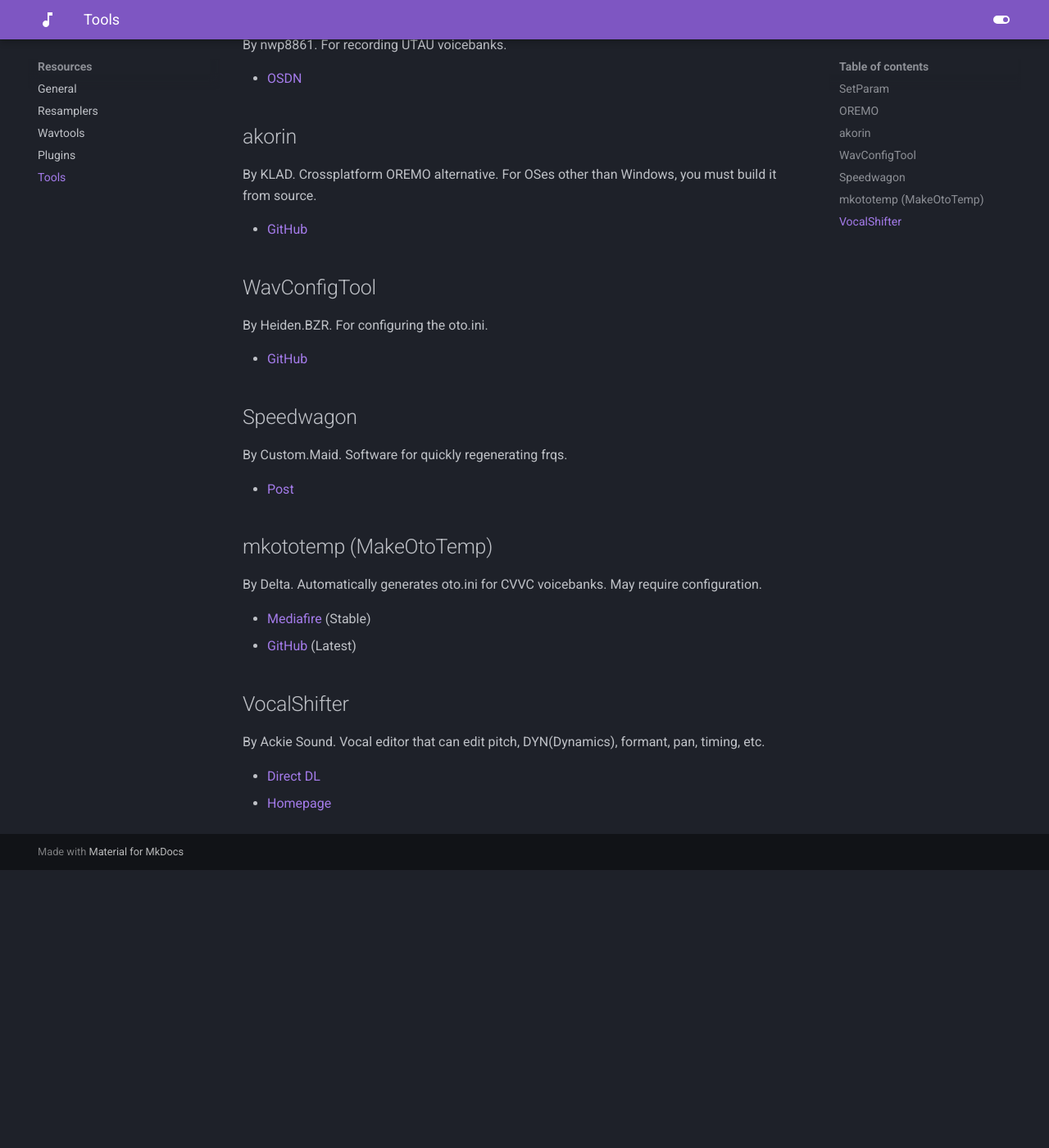
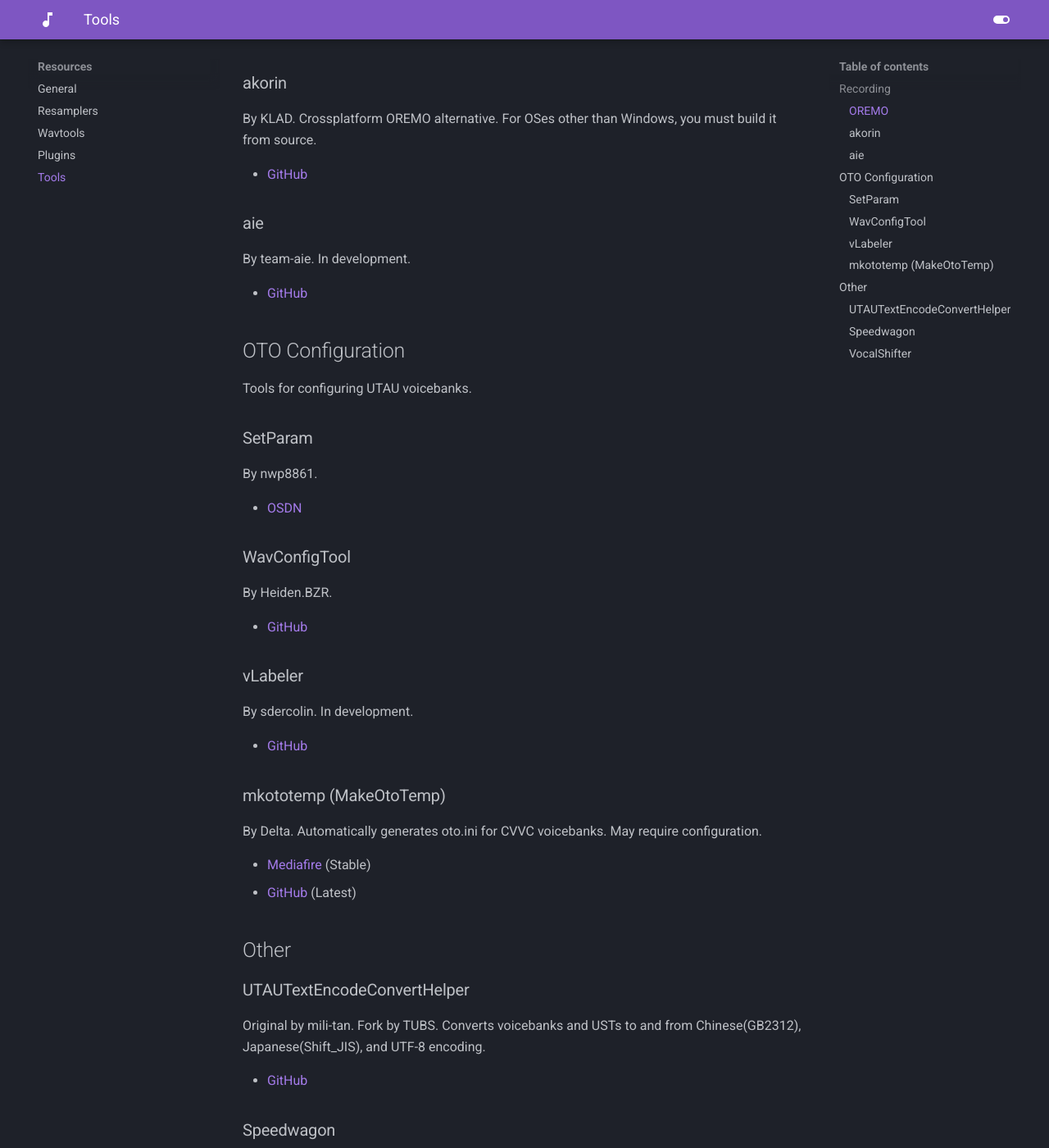
Before and after one commit to nagotown/utau.info, an MkDocs documentation site: the page built from docs/resources/tools.md, in a window 1280 px wide and 1400 px high, scrolled down 395 px. Shown: the whole window at 82% size. Built offline with MkDocs 1.6.1 and Material for MkDocs 9.7.7, drawn with Linux system fonts in a browser that asks for light colours; before the commit the page ends 1456 px from its top, so only the background shows below that; some of the changed text lies outside the part shown.

Commit message:
update tools.md

```diff
--- a/docs/resources/tools.md
+++ b/docs/resources/tools.md
@@ -1,35 +1,61 @@
-## SetParam
-By nwp8861. For configuring the oto.ini.
+## Recording
 
-- [OSDN](https://osdn.net/users/nwp8861/pf/setParam/files/)
+Tools for recording UTAU voicebanks.
 
-## OREMO
-By nwp8861. For recording UTAU voicebanks.
+### OREMO
+By nwp8861.
 
 - [OSDN](https://osdn.net/users/nwp8861/pf/OREMO/files/)
 
-## akorin
+### akorin
 By KLAD. Crossplatform OREMO alternative. For OSes other than Windows, you must build it from source.
 
 - [GitHub](https://github.com/adlez27/akorin)
 
-## WavConfigTool
-By Heiden.BZR. For configuring the oto.ini.
+### aie
+By team-aie. In development.
+
+- [GitHub](https://github.com/team-aie/app)
+
+
+## OTO Configuration
+
+Tools for configuring UTAU voicebanks.
+
+### SetParam
+By nwp8861.
+
+- [OSDN](https://osdn.net/users/nwp8861/pf/setParam/files/)
+
+### WavConfigTool
+By Heiden.BZR.
 
 - [GitHub](https://github.com/HeidenBZR/WavConfigTool)
 
-## Speedwagon
-By Custom.Maid. Software for quickly regenerating frqs.
+### vLabeler
+By sdercolin. In development.
 
-- [Post](http://custom-made.seesaa.net/article/312531314.html)
+- [GitHub](https://github.com/sdercolin/vlabeler)
 
-## mkototemp (MakeOtoTemp)
+### mkototemp (MakeOtoTemp)
 By Delta. Automatically generates oto.ini for CVVC voicebanks. May require configuration.
 
 - [Mediafire](http://www.mediafire.com/file/br24scnv4tndm5u/mkototemp0500.zip/file) (Stable)
 - [GitHub](https://github.com/delta-kimigatame/MakeOtoTemp) (Latest)
 
-## VocalShifter
+## Other
+
+### UTAUTextEncodeConvertHelper
+Original by mili-tan. Fork by TUBS. Converts voicebanks and USTs to and from Chinese(GB2312), Japanese(Shift_JIS), and UTF-8 encoding.
+
+- [GitHub](https://github.com/The-UTAU-Black-Supermarket/INARI.UTAUTextEncodeConvertHelper)
+
+### Speedwagon
+By Custom.Maid. Software for quickly regenerating frqs.
+
+- [Post](http://custom-made.seesaa.net/article/312531314.html)
+
+### VocalShifter
 By Ackie Sound. Vocal editor that can edit pitch, DYN(Dynamics), formant, pan, timing, etc.
 
 - [Direct DL](https://ackiesound.ifdef.jp/data/vshifterle343.zip)
```
